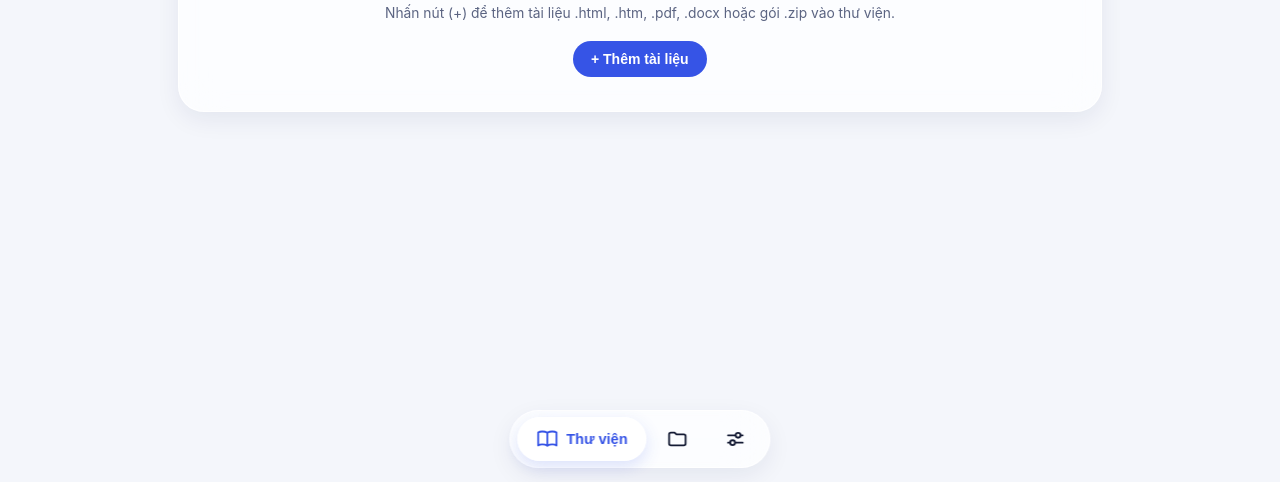
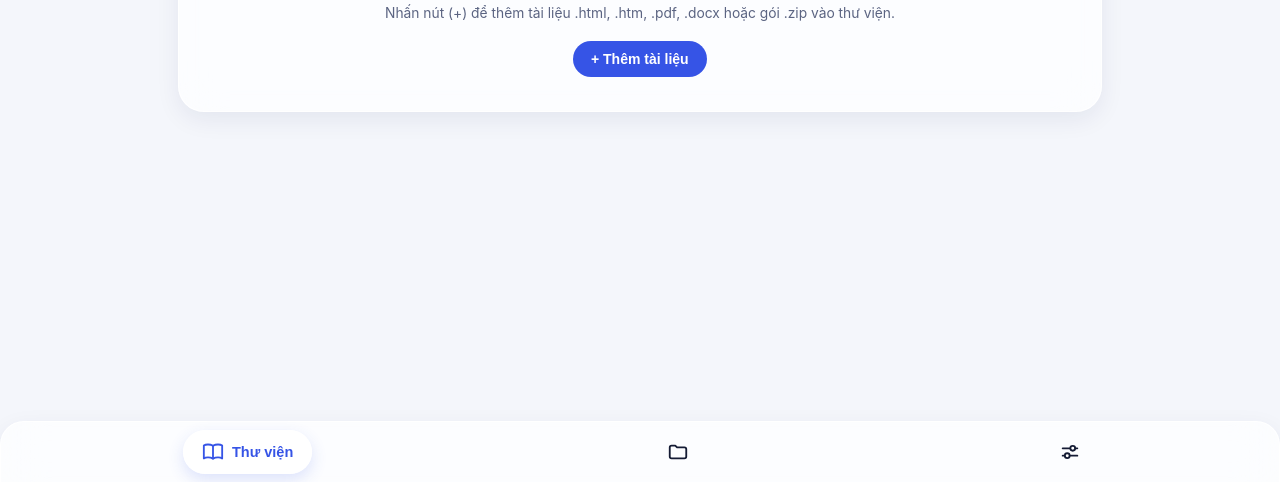
Before and after one commit to dophucduong1b-hash/yunzybook, a plain HTML site: page index.html in a window 1280 px wide. Shown: the part 318-800 px from the top of the page. Drawn offline with Linux system fonts and the light colour scheme.

Commit message:
Anchor taskbar at bottom edge and fix iOS viewport offset

```diff
--- a/js/app.js
+++ b/js/app.js
@@ -813,14 +813,16 @@ function initTouchAndLongPressGestures() {
   const scrollArea = document.getElementById('main-scroll-area');
   const taskbar = document.getElementById('liquid-taskbar');
   let lastY = 0;
-  scrollArea.addEventListener('scroll', () => {
+  const onScroll = () => {
     cancelHold();
     clearPressed();
-    const y = scrollArea.scrollTop;
+    const y = Math.max(window.scrollY || 0, document.documentElement.scrollTop || 0, scrollArea?.scrollTop || 0);
     if (y > 40 && y > lastY + 12) taskbar?.classList.add('taskbar-hidden');
     else if (y < lastY - 8 || y <= 20) taskbar?.classList.remove('taskbar-hidden');
     lastY = y;
-  }, { passive: true });
+  };
+  window.addEventListener('scroll', onScroll, { passive: true });
+  scrollArea?.addEventListener('scroll', onScroll, { passive: true });
 }
 
 function scrubThirdPartyBanners() {
@@ -843,7 +845,15 @@ function showIosInstallModalIfFirstVisit() {
 
 async function bootstrap() {
   if ('serviceWorker' in navigator) {
-    navigator.serviceWorker.register('./sw.js').catch(() => {});
+    const hadController = Boolean(navigator.serviceWorker.controller);
+    let swReloading = false;
+    navigator.serviceWorker.addEventListener('controllerchange', () => {
+      if (hadController && !swReloading) {
+        swReloading = true;
+        window.location.reload();
+      }
+    });
+    navigator.serviceWorker.register('./sw.js').then((reg) => reg.update()).catch(() => {});
   }
 
   settings = await loadSettings();
--- a/styles.css
+++ b/styles.css
@@ -30,16 +30,25 @@ html[data-app-theme="dark"] {
   -webkit-tap-highlight-color: transparent;
 }
 
-html, body {
+html {
   margin: 0;
   padding: 0;
   width: 100%;
-  min-height: 100%;
-  height: 100%;
+  min-height: calc(100% + env(safe-area-inset-top, 0px) + env(safe-area-inset-bottom, 0px));
+  background-color: var(--app-bg);
+}
+
+body {
+  margin: 0;
+  padding: 0;
+  width: 100%;
+  min-height: 100vh;
   font-family: -apple-system, BlinkMacSystemFont, 'SF Pro Display', 'SF Pro Text', system-ui, sans-serif;
   color: var(--text-primary);
   background-color: var(--app-bg);
-  overflow: hidden;
+  overflow-x: hidden;
+  overflow-y: auto;
+  -webkit-overflow-scrolling: touch;
   -webkit-user-select: none;
   user-select: none;
 }
@@ -95,26 +104,19 @@ button,
 }
 
 .app-shell {
-  position: fixed;
-  top: 0;
-  left: 0;
-  right: 0;
-  bottom: 0;
+  position: relative;
+  min-height: 100vh;
   width: 100%;
-  height: 100%;
   display: flex;
   flex-direction: column;
 }
 
 .main-scroll-area {
   flex: 1;
-  overflow-y: auto;
-  overflow-x: hidden;
-  -webkit-overflow-scrolling: touch;
-  padding: calc(var(--safe-top) + 14px) 18px calc(var(--safe-bottom) + 110px);
+  width: 100%;
   max-width: 960px;
-  width: 100%;
   margin: 0 auto;
+  padding: calc(var(--safe-top) + 14px) 18px calc(var(--safe-bottom) + 96px);
 }
 
 .tab-view {
@@ -717,24 +719,27 @@ button,
   padding: 4px 18px 12px;
 }
 
-/* Compact Liquid Glass Taskbar (matches Android LiquidGlassTaskbar.kt) */
+/* Docked Liquid Glass Taskbar anchored flush to bottom of screen */
 .liquid-taskbar {
   position: fixed;
-  left: 50%;
-  bottom: calc(var(--safe-bottom) + 14px);
-  transform: translateX(-50%);
-  display: inline-flex;
+  left: 0;
+  right: 0;
+  bottom: 0;
+  transform: none;
+  width: 100%;
+  max-width: 100%;
+  display: flex;
   align-items: center;
-  gap: 4px;
-  padding: 6px 7px;
-  border-radius: 38px;
+  justify-content: space-around;
+  gap: 6px;
+  padding: 8px 16px calc(8px + env(safe-area-inset-bottom, 0px));
+  border-radius: 24px 24px 0 0;
+  border-bottom: 0;
   z-index: 25;
-  width: max-content;
-  max-width: calc(100vw - 28px);
   transition: transform 220ms cubic-bezier(0.22, 1, 0.36, 1), opacity 200ms ease;
 }
 .liquid-taskbar.taskbar-hidden {
-  transform: translate(-50%, 108px);
+  transform: translateY(100%);
   opacity: 0;
   pointer-events: none;
 }
@@ -928,7 +933,7 @@ button,
   position: fixed;
   left: 14px;
   right: 14px;
-  bottom: calc(var(--safe-bottom) + 12px);
+  bottom: calc(8px + env(safe-area-inset-bottom, 0px));
   height: 52px;
   border-radius: 999px;
   padding: 0 10px;
@@ -967,7 +972,7 @@ button,
 .page-nav-pill {
   position: fixed;
   left: 50%;
-  bottom: calc(var(--safe-bottom) + 16px);
+  bottom: calc(8px + env(safe-area-inset-bottom, 0px));
   transform: translateX(-50%);
   height: 48px;
   border-radius: 999px;
```
Also changed, not shown: sw.js (+22 -8 lines).
